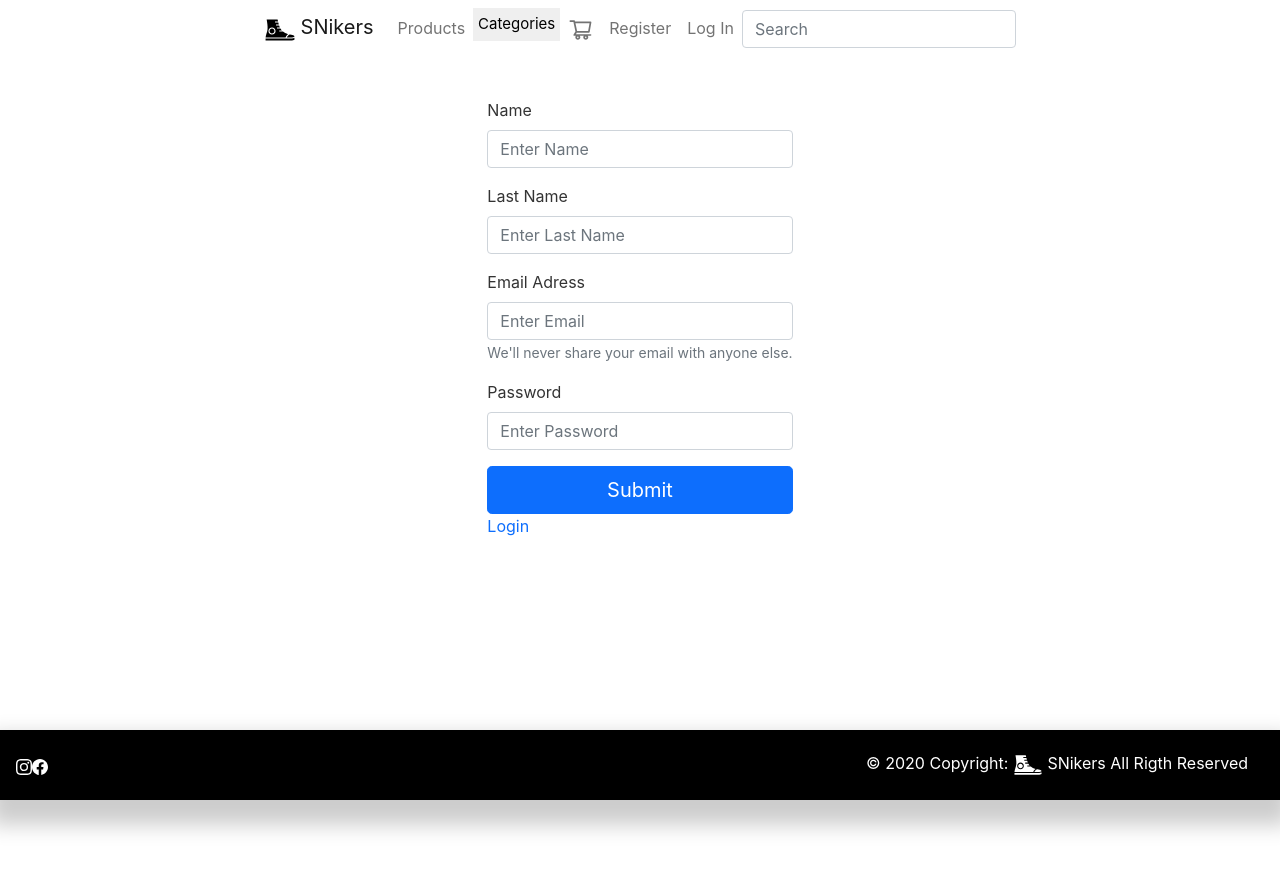
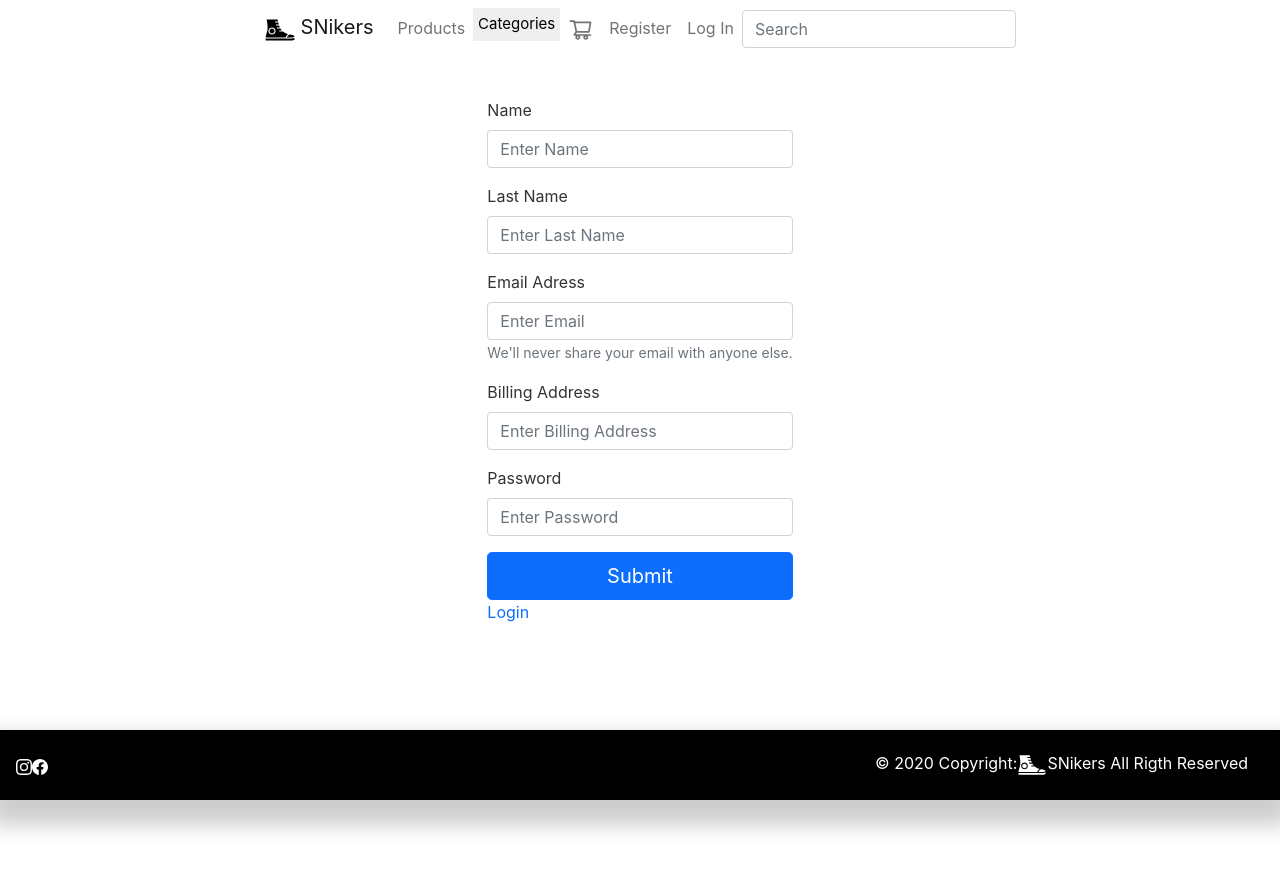
Before and after one commit to dcrescimbeni/e-commerce, a React (Create React App) app: page /register in a window 1280 px wide. Shown: the top 870 px of the page. Built offline with nearby package versions, Linux system fonts and the light colour scheme.

Commit message:
Home actualizado

```diff
--- a/src/components/Footer.jsx
+++ b/src/components/Footer.jsx
@@ -2,6 +2,7 @@ import React from "react";
 import { BsInstagram } from "react-icons/bs";
 import { BsFacebook } from "react-icons/bs";
 import { GiConverseShoe } from "react-icons/gi";
+import { Link } from "react-router-dom";
 
 import style from "../styles/Footer.module.css";
 
@@ -18,7 +19,11 @@ const Footer = () => {
 
       </div>
       <div className={style.disclaimer}>
-      © 2020 Copyright: <GiConverseShoe size={30} color={"white"} /> SNikers All Rigth Reserved
+      © 2020 Copyright:
+      <Link to="/">
+      <GiConverseShoe size={30} color={"white"} />
+      </Link>
+      SNikers All Rigth Reserved
       </div>
     </footer>
     </>
--- a/src/components/Login.jsx
+++ b/src/components/Login.jsx
@@ -1,12 +1,11 @@
 import React from "react";
 import { Link } from "react-router-dom";
 import { Form, Button } from "react-bootstrap";
-// import { useDispatch } from "react-redux";
-// import useInput from "../Hooks/useInputs";
-// import { sendLoginRequest } from "../state/user";
 import style from "../styles/Login.module.css";
 
 const Login = () => {
+
+
   return (
     <div className={style.masthead}>
       <div className="color-overlay d-flex justify-content-center align-items-center">
--- a/src/components/NavBar.jsx
+++ b/src/components/NavBar.jsx
@@ -11,8 +11,8 @@ const NavBar = () => {
       <nav className="navbar navbar-expand-lg navbar-light ">
        <div className= "containerLogo">
 
+        <Link to="/">
         <GiConverseShoe size={32} color={"black"} />{" "}
-        <Link to="/">
           <a className="navbar-brand">SNikers</a>
         </Link>
 
@@ -39,7 +39,9 @@ const NavBar = () => {
             <div className={style.adropdown}>
   <button className={style.dropbtn}>Categories</button>
   <div className={style.dropdownContent}>
+
     <a >Men</a>
+
     <a >Women</a>
     <a >Kids</a>
   </div>
--- a/src/components/Register.jsx
+++ b/src/components/Register.jsx
@@ -4,6 +4,8 @@ import { Form, Button } from "react-bootstrap";
 import style from "../styles/Login.module.css";
 
 const Register = () => {
+
+
     return (
       <div className={style.masthead}>
       <div className="color-overlay d-flex justify-content-center align-items-center">
@@ -11,7 +13,7 @@ const Register = () => {
 
           <Form className="rounded p-4 p-sm-3 ">
 
-          <Form.Group className="mb-3" controlId="formBasicEmail">
+          <Form.Group className="mb-3" >
             <Form.Label>Name</Form.Label>
             <Form.Control type="text" placeholder="Enter Name" />
           </Form.Group>
@@ -29,6 +31,12 @@ const Register = () => {
               We'll never share your email with anyone else.
             </Form.Text>
           </Form.Group>
+
+          <Form.Group className="mb-3" >
+            <Form.Label>Billing Address</Form.Label>
+            <Form.Control type="text" placeholder="Enter Billing Address " />
+          </Form.Group>
+
 
           <Form.Group className="mb-3" controlId="password">
             <Form.Label>Password</Form.Label>
--- a/src/styles/Login.module.css
+++ b/src/styles/Login.module.css
@@ -8,8 +8,8 @@
 
     position: absolute;
     background-color: rgba(0,0,0,0,0.2);
-    height: 100%;
-    width: 100%;
+    height: 90%;
+    width: 900%;
     mix-blend-mode: normal;
 }
 
```
